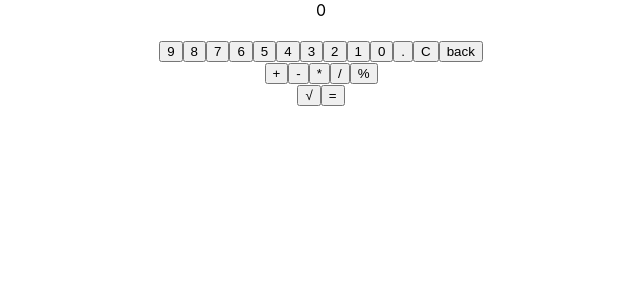
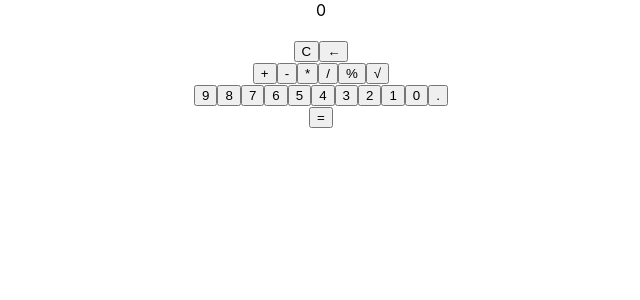
Before and after one commit to ozmos/calculator, a React (Create React App) app: page / in a window 1280 px wide. Shown: the top 300 px of the page, without its empty margins (319-959 px from the left). Built offline with nearby package versions, Linux system fonts and the light colour scheme.

Commit message:
major refactoring completed square root function

```diff
--- a/public/index.html
+++ b/public/index.html
@@ -1,6 +1,7 @@
 <!DOCTYPE html>
 <html lang="en">
-  <head>
+
+<head>
     <meta charset="utf-8">
     <link rel="shortcut icon" href="%PUBLIC_URL%/favicon.ico">
     <meta name="viewport" content="width=device-width, initial-scale=1, shrink-to-fit=no">
@@ -19,9 +20,11 @@
       work correctly both with client-side routing and a non-root public URL.
       Learn how to configure a non-root public URL by running `npm run build`.
     -->
-    <title>React App</title>
-  </head>
-  <body>
+    <title>calculator</title>
+    <meta name="author" content="Osamu Morozumi">
+</head>
+
+<body>
     <noscript>
       You need to enable JavaScript to run this app.
     </noscript>
@@ -36,5 +39,6 @@
       To begin the development, run `npm start` or `yarn start`.
       To create a production bundle, use `npm run build` or `yarn build`.
     -->
-  </body>
+</body>
+
 </html>
--- a/src/App.js
+++ b/src/App.js
@@ -10,7 +10,7 @@ import formatString from './functions/formatString';
     [*]reverse order of numerical buttons
     [*]add backspace button
     [*]add modulus
-    []add square root
+    [*]add square root
     []link buttons to keyboard events
 */
 
@@ -20,15 +20,31 @@ class App extends React.Component {
     super(props);
     this.state = {
       input: '0',
-      result: ''
+      result: '',
     };
     this.handleClick = this.handleClick.bind(this);
     this.evaluate = this.evaluate.bind(this);
     this.upDateInput = this.upDateInput.bind(this);
+    this.handleKeyPress = this.handleKeyPress.bind(this);
+  }
+
+  componentDidMount(){
+    document.addEventListener("keydown", this.handleKeyPress, false);
+  }
+
+  componentWillUnmount() {
+    document.removeEventListener("keydown", this.handleKeyPress, false);
   }
 
   handleClick(event) {
-    this.upDateInput(event.target.innerText);
+    this.upDateInput(event.target.innerHTML);
+  }
+
+  handleKeyPress(event) {
+    const keys = ["0", "9", "8", "7", "6", "5", "4", "3", "2", "1", ".", "C", "Backspace", "+", "-", "*", "/",  "%", "=", "Enter"];
+    if (keys.includes(event.key)) {
+      this.upDateInput(event.key);
+    } else return;
   }
 
   upDateInput(btn) {
@@ -80,7 +96,8 @@ class App extends React.Component {
           input: currentInput.concat(pressedBtn)
         });
         break;
-      case 'back':
+      case 'Backspace':
+      case '\u2190' :
         if (currentInput !== '0' && currentInput.length > 1) {
           this.setState({
             input: currentInput.slice(0, currentInput.length - 1)
@@ -97,6 +114,10 @@ class App extends React.Component {
           result: ''
         });
         break;
+      case '=':
+      case 'Enter':
+      this.evaluate();
+      break;
       default:
         currentInput === '0' ?
           this.setState({
@@ -106,13 +127,13 @@ class App extends React.Component {
             input: currentInput.concat(pressedBtn),
             result: ''
           });
-
+        console.log(btn);
     }
 
   }
 
   evaluate() {
-    const result = /&radic/.test(this.state.input)
+    const result = /\u221A/.test(this.state.input) //omit '0' from unicode U+0221A
       ? calculateString(formatString(this.state.input))
       : calculateString(this.state.input);
     this.setState({
--- a/src/components/Backspace.js
+++ /dev/null
@@ -1,7 +0,0 @@
-import React from 'react';
-
-const Backspace = props => (
-  <button className="backspace" id="backspace" onClick={props.handleClick}>back</button>
-);
-
-export default Backspace;
--- a/src/components/Clear.js
+++ /dev/null
@@ -1,9 +0,0 @@
-import React from 'react';
-
-const Clear = props => {
-  return (
-    <button className="clear" id="clear" onClick={props.handleClick}>C</button>
-  );
-}
-
-export default Clear;
--- /dev/null
+++ b/src/components/Correctors.js
@@ -0,0 +1,18 @@
+import React from 'react';
+
+const Correctors = props => {
+  const opObj = {'Clear' : 'C', 'Backspace' : '\u2190'};
+  const correctors = Object.keys(opObj).map((val) => {
+    return (
+      <button className={['corrector ', 'corrector_'+val].join('')} id={val} value={opObj[val]} key={val} onClick={props.handleClick}>{opObj[val]}</button>
+    );
+  });
+  return (
+    <div className="correctors">
+      {correctors}
+    </div>
+  );
+
+}
+
+export default Correctors;
--- a/src/components/Decimal.js
+++ /dev/null
@@ -1,9 +0,0 @@
-import React from 'react';
-
-const Decimal = props => {
-  return (
-    <button className="decimal" id="decimal" onClick={props.handleClick}>.</button>
-  );
-}
-
-export default Decimal;
--- a/src/components/Digits.js
+++ b/src/components/Digits.js
@@ -1,8 +1,16 @@
 import React from 'react';
 
 const Digits = props => {
+  const digObj = {'decimal': '.', 'zero': 0, 'one': 1, 'two': 2, 'three': 3, 'four': 4, 'five': 5, 'six': 6, 'seven': 7, 'eight': 8, 'nine': 9};
+    const digits = Object.keys(digObj).reverse().map((val) => {
+      return (
+        <button id={val} className={['digit ', 'digit_'+val].join('')}value={digObj[val]} key={val} onClick={props.handleClick}>{digObj[val]}</button>
+      );
+    });
   return (
-    <button className="digit" id={props.id} onClick={props.handleClick}>{props.value}</button>
+    <div className="digits">
+      {digits}
+    </div>
   );
 };
 
--- a/src/components/Inputs.js
+++ b/src/components/Inputs.js
@@ -1,36 +1,17 @@
 import React from 'react';
 import Digits from './Digits';
 import Operators from './Operators';
-import Clear from './Clear';
 import Equals from './Equals';
-import Decimal from './Decimal';
-import Backspace from './Backspace';
+import Correctors from './Correctors';
 
 const Inputs = props => {
-  const digObj = {'zero': 0, 'one': 1, 'two': 2, 'three': 3, 'four': 4, 'five': 5, 'six': 6, 'seven': 7, 'eight': 8, 'nine': 9};
-  const digits = Object.keys(digObj).reverse().map((val, i) => {
-    return (
-      <Digits id={val} className={['digit ', 'digit_'+i].join('')}value={digObj[val]} key={val} handleClick={props.handleClick}/>
-    );
-  });
-  const opObj = {'add': '+', 'subtract': '-', 'multiply': '*', 'divide': '/', 'modulus': '%', };
-  const operators = Object.keys(opObj).map((val) => {
-    return (
-      <Operators id={val} value={opObj[val]} key={val} handleClick={props.handleClick}/>
-    );
-  });
   return (
     <div className="inputs">
-      <div className='digits'>
-        {digits}
-        <Decimal handleClick={props.handleClick} />
-        <Clear handleClick={props.handleClick}/>
-        <Backspace handleClick={props.handleClick} />
-      </div>
-      <div className='operators'>{operators}</div>
-        <button className="square_root" id="square_root" value="&#x0221A;">&radic;</button>
-        <Equals evaluate={props.evaluate}/>
-      </div>
+      <Correctors handleClick={props.handleClick} />
+      <Operators handleClick={props.handleClick} />
+      <Digits handleClick={props.handleClick} />
+      <Equals evaluate={props.evaluate}/>
+    </div>
   );
 }
 
--- a/src/components/Operators.js
+++ b/src/components/Operators.js
@@ -1,9 +1,17 @@
 import React from 'react';
 
 const Operators = props => {
+  const opObj = {'add': '+', 'subtract': '-', 'multiply': '*', 'divide': '/', 'modulus': '%', 'square_root' : '\u221A'};
+  const operators = Object.keys(opObj).map((val) => {
+    return (
+      <button className={['operator ', 'operator_'+val].join('')} id={val} value={opObj[val]} key={val} onClick={props.handleClick}>{opObj[val]}</button>
+    );
+  });
   return (
-    <button className="operator" id={props.id} onClick={props.handleClick}>{props.value}</button>
-  );
+    <div className="operators">
+      {operators}
+    </div>
+  )
 };
 
 export default Operators;
--- a/src/functions/formatString.js
+++ b/src/functions/formatString.js
@@ -1,7 +1,7 @@
 function formatString(str) {
 
-	const sqrDigs = str.match(/&radic\d+/g);
-	let digits = str.match(/(?<=&radic)\d+/g);
+	const sqrDigs = str.match(/\u221A\d+/g);
+	let digits = str.match(/(?<=\u221A)\d+/g);
     digits = digits.map(dig => Math.sqrt(dig));
 	for (let i = 0; i < digits.length; i++) {
 		str = str.replace(sqrDigs[i], digits[i]);
```
